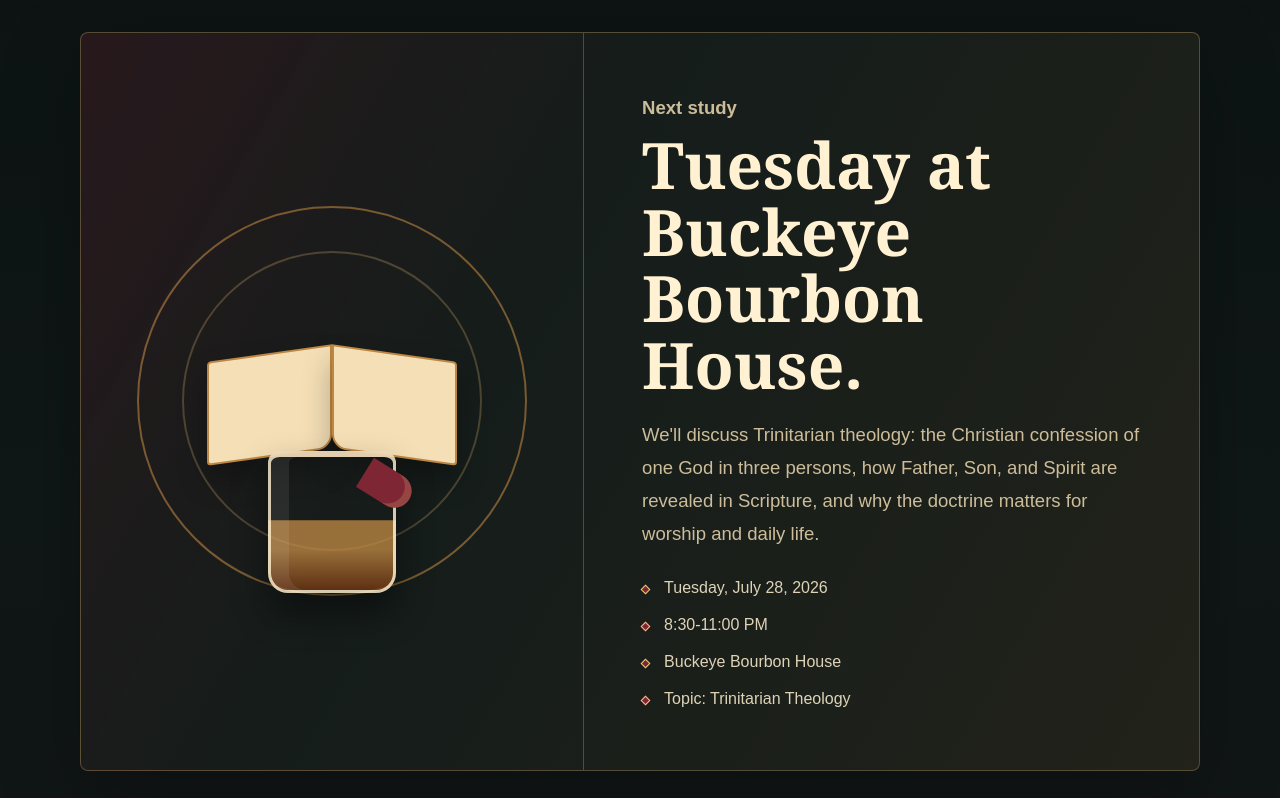
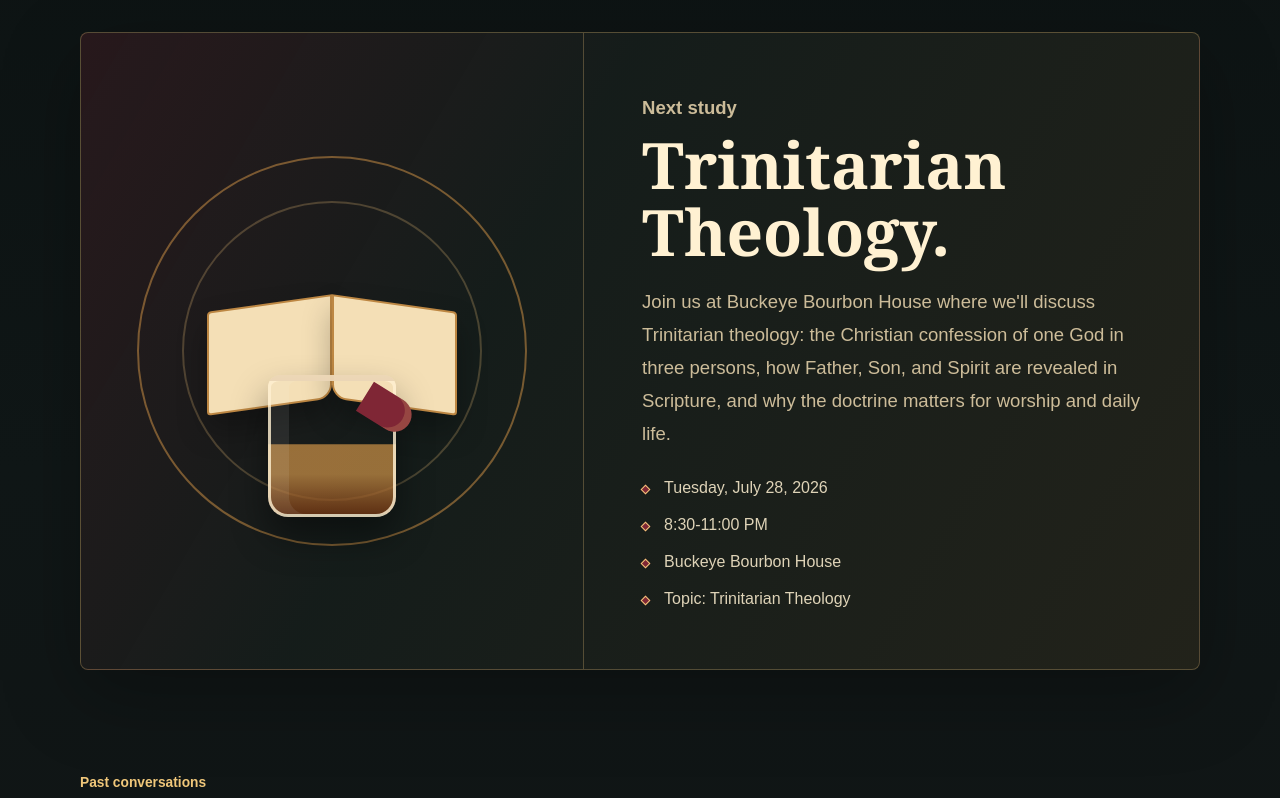
Before and after one commit to chrisbecker401k/scriptsandspirits, a Next.js app: page / in a window 1280 px wide. Shown: the part 1800-2598 px from the top of the page. Built offline with nearby package versions, Linux system fonts and the light colour scheme.

Commit message:
Update page.tsx

```diff
--- a/app/page.tsx
+++ b/app/page.tsx
@@ -113,9 +113,9 @@
         </div>
         <div className="study-copy">
           <p className="kicker">Next study</p>
-          <h2>Tuesday at Buckeye Bourbon House.</h2>
+          <h2>Trinitarian Theology.</h2>
           <p>
-            We&apos;ll discuss Trinitarian theology: the Christian confession of one
+            Join us at Buckeye Bourbon House where we&apos;ll discuss Trinitarian theology: the Christian confession of one
             God in three persons, how Father, Son, and Spirit are revealed in
             Scripture, and why the doctrine matters for worship and daily life.
           </p>
```
